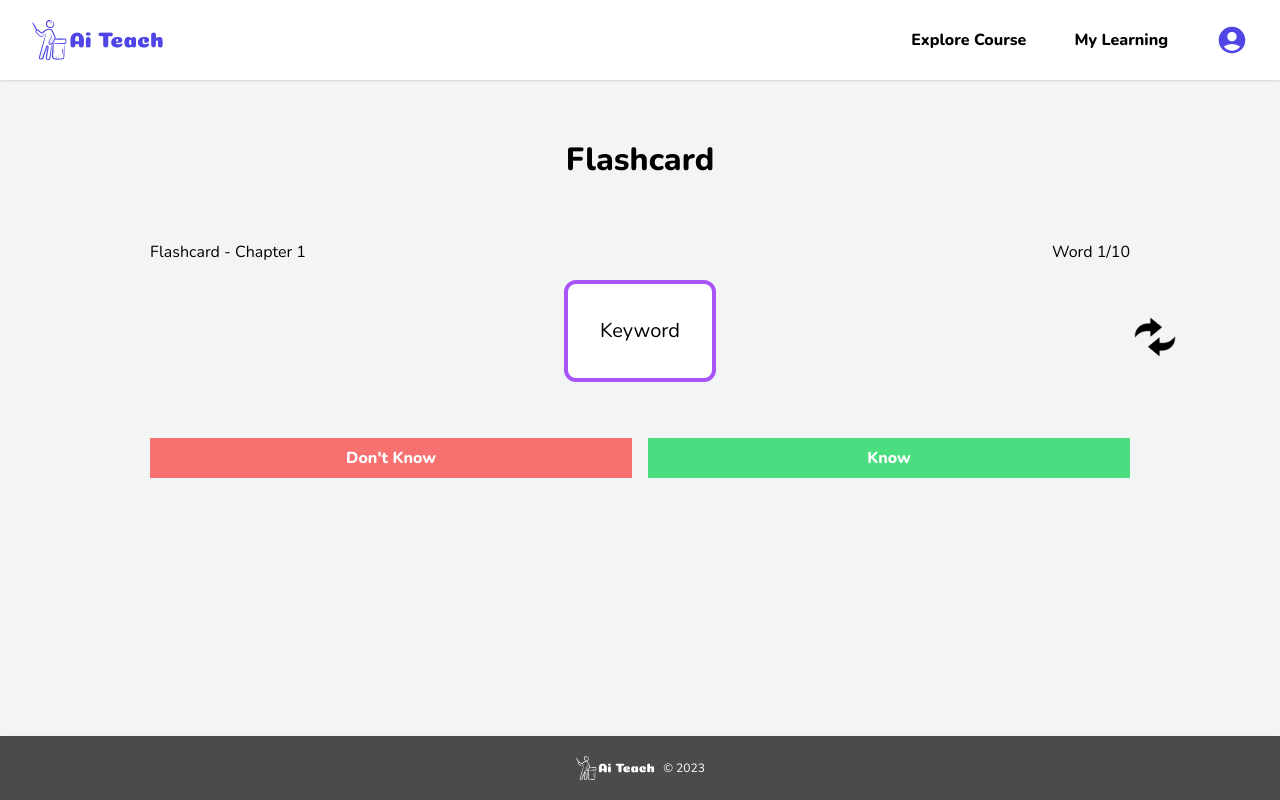
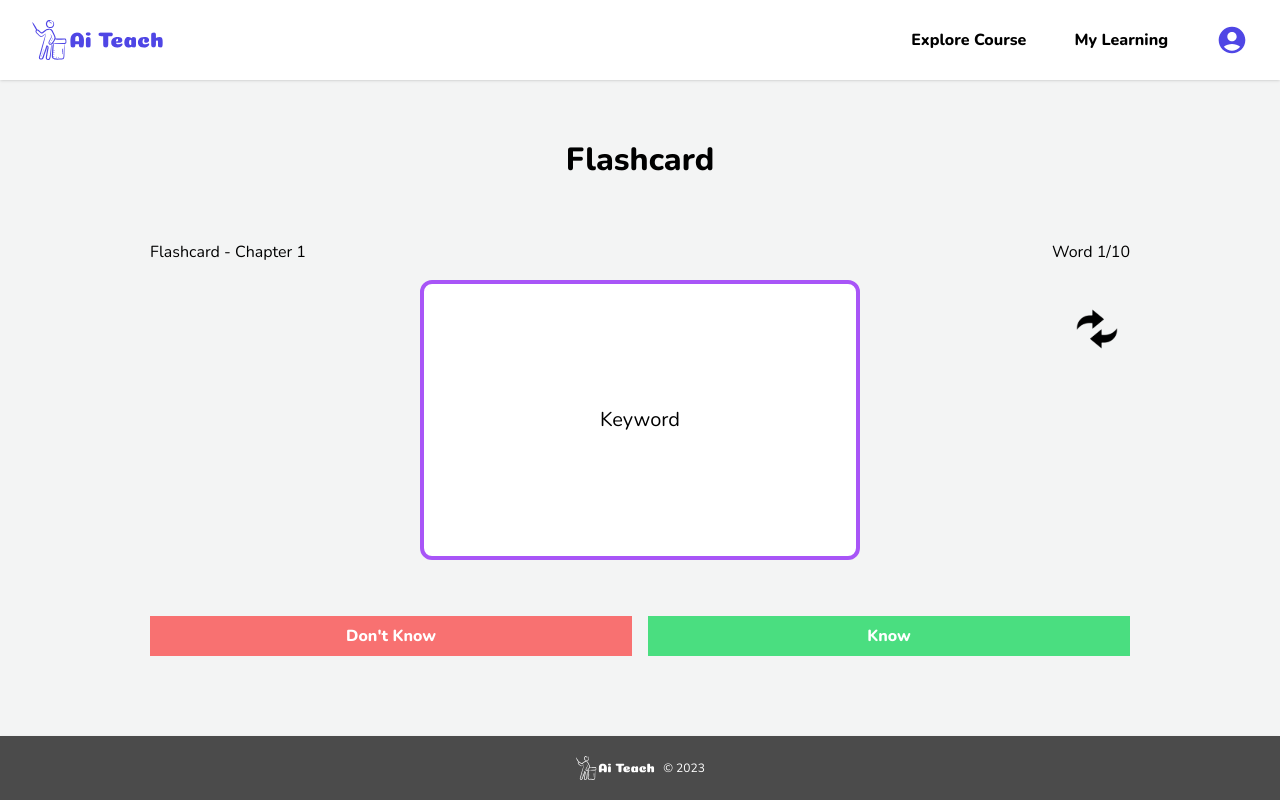
Before and after one commit to shadowbladk/ai-teach, a Next.js app: page /flashcard in a window 1280 px wide. Built offline with nearby package versions, Linux system fonts and the light colour scheme.

Commit message:
Refactor Flashcard and WordCard components

```diff
--- a/src/components/Flashcard.tsx
+++ b/src/components/Flashcard.tsx
@@ -31,17 +31,16 @@ const Flashcard: React.FunctionComponent<FlashcardProps> = ({
     const newAnswer: Answer = {
       wordId: words[currentQuestionIndex].id,
       answer: userAnswer,
-      correct: userAnswer === words[currentQuestionIndex].definition, // Example, you might have a different logic
+      correct: userAnswer === words[currentQuestionIndex].definition,
     };
 
     setAnswers([...answers, newAnswer]);
 
     if (currentQuestionIndex < words.length - 1) {
       setCurrentQuestionIndex(currentQuestionIndex + 1);
-      setIsFlipped(false); // Reset the flip state here
+      setIsFlipped(false);
     } else {
       console.log("Submit all answers:", answers);
-      // Handle the end of the flashcards
     }
   };
 
@@ -55,8 +54,8 @@ const Flashcard: React.FunctionComponent<FlashcardProps> = ({
       <WordCard
         word={words[currentQuestionIndex].word}
         definition={words[currentQuestionIndex].definition}
-        isFlipped={isFlipped} // Pass this prop to WordCard
-        setIsFlipped={setIsFlipped} // Pass this prop to WordCard
+        isFlipped={isFlipped}
+        setIsFlipped={setIsFlipped}
       />
       <FlashcardGroup submitAnswer={submitAnswer} />
     </section>
--- a/src/components/WordCard.tsx
+++ b/src/components/WordCard.tsx
@@ -1,28 +1,3 @@
-// const WordCard: React.FC<WordCardProps> = ({
-//   word,
-//   definition,
-//   isFlipped,
-//   setIsFlipped,
-// }) => {
-//   return (
-//     <div className="justify-center flex flex-col border-4 border-purple-500/100 rounded-xl bg-white p-4">
-//       <div className="p-4">
-//         <p className="text-[20px] font-normal text-center text-black items-center">
-//           {isFlipped ? definition : word}
-//         </p>
-//       </div>
-//       <button
-//         className="mt-4 grid justify-items-end"
-//         onClick={() => setIsFlipped(!isFlipped)}
-//       >
-//         <Image src={Flipicon} alt="-" width={50} height={50} />
-//       </button>
-//     </div>
-//   );
-// };
-
-// export default WordCard;
-
 import Flipicon from "@/assets/flipicon.svg";
 import Image from "next/image";
 import React from "react";
@@ -41,20 +16,22 @@ const WordCard: React.FC<WordCardProps> = ({
   setIsFlipped,
 }) => {
   return (
-    <div className="relative flex justify-center items-start"> {/* Container with relative position */}
-      <div className="flex flex-col border-4 border-purple-500/100 rounded-xl bg-white p-4"> {/* Word box */}
-        <div className="p-4">
-          <p className="text-[20px] font-normal text-center text-black items-center">
+    <div className="relative flex justify-center items-start w-full max-w-[980px] px-8">
+      <div className="flex flex-col border-4 border-purple-500/100 rounded-xl bg-white p-4 w-[440px] h-[280px]">
+        <div className="p-4 h-full">
+          <p className="text-[20px] font-normal text-center text-black h-full flex items-center justify-center">
             {isFlipped ? definition : word}
           </p>
         </div>
       </div>
-      <button
-        className="absolute top-0 right-0 mt-4 mr-4 transform p-4 translate-x-full" // Position the button outside the box
-        onClick={() => setIsFlipped(!isFlipped)}
-      >
-        <Image src={Flipicon} alt="Flip" width={50} height={50} />
-      </button>
+      <div className="absolute top-0 right-0 flex justify-end items-start w-full max-w-[980px]">
+        <button
+          className="flex items-start mt-4 p-2"
+          onClick={() => setIsFlipped(!isFlipped)}
+        >
+          <Image src={Flipicon} alt="Flip" width={50} height={50} />
+        </button>
+      </div>
     </div>
   );
 };
```
Also changed, not shown: src/components/FlashcardGroup.tsx (+0 -29 lines).
